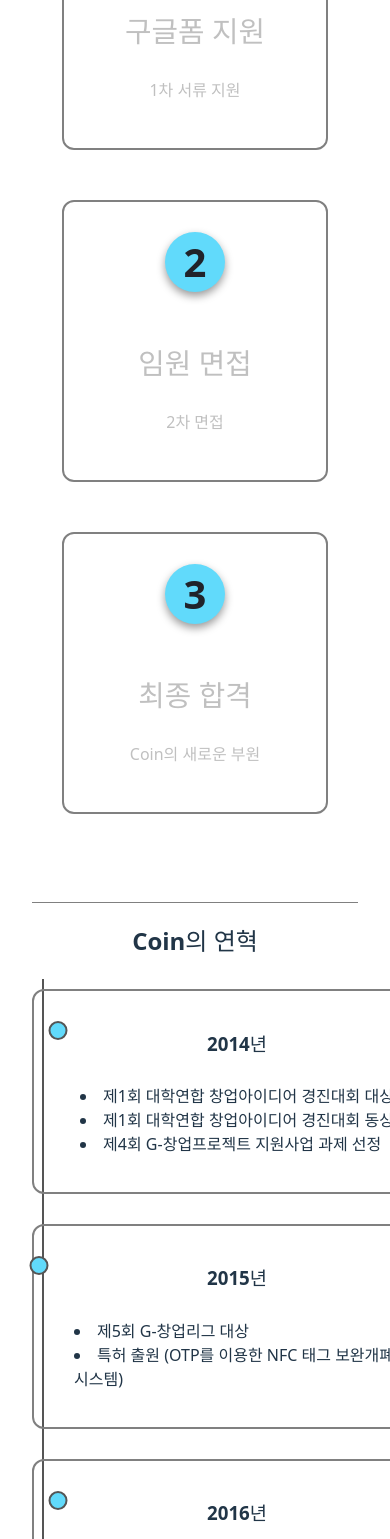
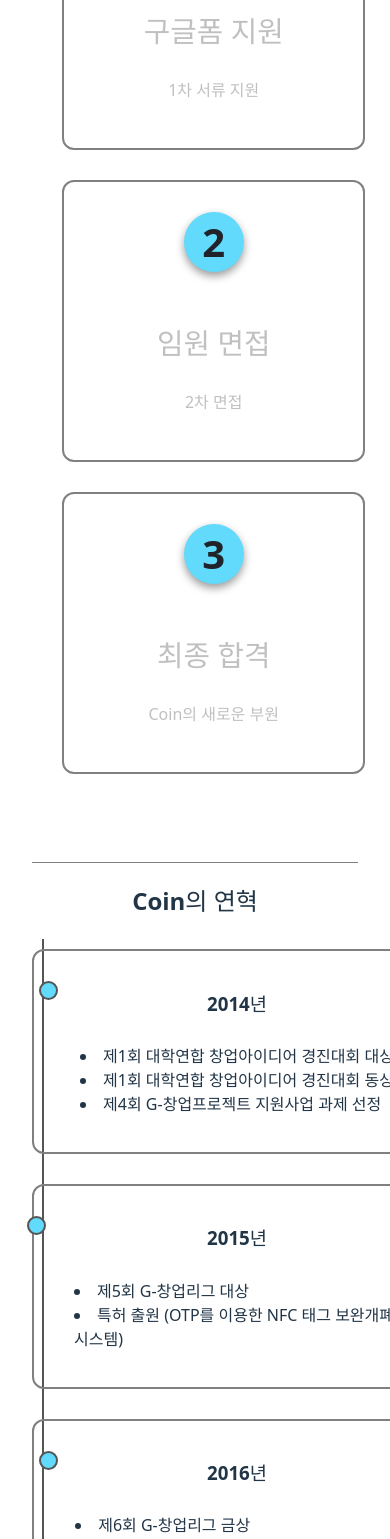
Before and after one commit to wonjun7913/coinBlog, a React (Vite) app: page / in a window 390 px wide. Shown: the part 3437-4976 px from the top of the page. Built offline with nearby package versions, Linux system fonts and the light colour scheme.

Commit message:
ver 1.4 History

```diff
--- a/src/App.css
+++ b/src/App.css
@@ -65,10 +65,9 @@ hr {
 }
 .stat-item {
   min-width: 200px;
-  /* .common-card-style 적용 */
-  border: 2px solid gray; /* gray 테두리 추가: 2px 두께, solid 스타일, 보라색 */
   border-radius: 10px;
   transition: transform 0.3s ease;
+  border: 2px solid gray;
 }
 .stat-item:hover {
   transform: translateY(-5px);
@@ -95,11 +94,11 @@ hr {
   color: #eee;
   margin-top: 0px;
   margin-bottom: 30px;
-  /* .common-card-style 적용 */
   border-radius: 10px;
   transition: transform 0.3s ease;
   border: 2px solid gray;
 }
+
 .info-box h3 {
   color: white;
   font-size: 1.8em;
@@ -151,13 +150,13 @@ hr {
   max-width: 1000px;
   margin: 0 auto;
 }
+/* 모집 절차 섹션 (수정) */
 .step-item {
   width: 280px;
   padding: 30px;
   display: flex;
   flex-direction: column;
   align-items: center;
-  /* .common-card-style 적용 */
   border-radius: 12px;
   border: 2px solid grey;
   transition: transform 0.3s ease;
@@ -212,37 +211,34 @@ hr {
 
 .footer-section {
   /* 기존 스타일 */
-  padding-bottom: 150px; /* 여기 값 수정 */
+  padding-bottom: 70px; /* 여기 값 수정 */
 }
 
+/* 연혁 타임라인 (전체 수정 및 추가) */
 .timeline {
-  display: flex; /* flexbox를 사용해 항목을 세로로 정렬 */
+  display: flex;
   flex-direction: column;
-  position: relative; /* 자식 요소인 선(before)의 기준 */
+  position: relative;
   margin: 0 auto;
   max-width: 800px;
 }
 
-/* 타임라인의 중심선 */
 .timeline::before {
   content: '';
   position: absolute;
   top: 0;
-  left: 50%; /* 컨테이너의 중앙에 위치 */
+  left: 50%;
   width: 2px;
   height: 100%;
-  background-color: #555; /* 선 색상 */
+  background-color: #555;
   transform: translateX(-50%);
 }
-
 .timeline-item {
-  width: 50%; /* 각 항목이 부모 너비의 절반을 차지 */
+  width: 50%;
   padding: 20px;
   position: relative;
   margin-bottom: 20px;
   transition: transform 0.3s ease;
-
-  /* .common-card-style 적용 */
   border-radius: 12px;
   border: 2px solid grey;
 }
@@ -250,66 +246,102 @@ hr {
 /* 타임라인 항목의 짝수/홀수 구분 */
 .timeline-item:nth-child(even) { /* 짝수 번째 항목은 오른쪽에 배치 */
   align-self: flex-end;
+  padding-left: 40px;
 }
 .timeline-item:nth-child(odd) { /* 홀수 번째 항목은 왼쪽에 배치 */
   align-self: flex-start;
+  padding-right: 40px;
 }
 
-/* 타임라인 점(마커) 추가 */
 .timeline-item::before {
   content: '';
   position: absolute;
   top: 30px;
   width: 15px;
   height: 15px;
-  background-color: #61dafb; /* React 로고 색상 */
+  background-color: #61dafb;
   border-radius: 50%;
   border: 2px solid #555;
   z-index: 1;
 }
 
-/* 짝수 번째 항목의 마커는 오른쪽에 위치 */
-.timeline-item:nth-child(even)::before {
-  left: -7.5px; /* 선 위에 오도록 조정 */
-  transform: translateX(-50%);
+/* 공통 카드 스타일 (추가) */
+.common-card-style {
+  border: 2px solid gray;
+  border-radius: 10px;
+  transition: transform 0.3s ease;
 }
 
-/* 홀수 번째 항목의 마커는 왼쪽에 위치 */
 .timeline-item:nth-child(odd)::before {
-  right: -7.5px; /* 선 위에 오도록 조정 */
-  transform: translateX(50%);
+  right: -7.5px;
+}
+.timeline-item:nth-child(even)::before {
+  left: -7.5px;
 }
 
 .timeline-item h3 {
   margin-bottom: 10px;
 }
-
 .timeline-item ul {
-  list-style-position: inside; /* 리스트 마커가 안쪽으로 오도록 */
+  list-style-position: inside;
   padding-left: 0;
   text-align: left;
 }
 
-/* 모바일 반응형 디자인 */
+/* 모바일 반응형 미디어 쿼리 (수정 및 추가) */
 @media (max-width: 768px) {
+  .hero-content h1 {
+    font-size: 2.5em;
+  }
+  .hero-content h2 {
+    font-size: 1.5em;
+  }
+  .statistics-section {
+    flex-direction: column;
+    gap: 15px;
+  }
+  .stat-item {
+    min-width: 100%;
+  }
+  .about-section .activity-cards {
+    flex-direction: column;
+    gap: 20px;
+  }
+  .recruitment-info-section {
+    grid-template-columns: 1fr;
+  }
+  .info-box {
+    margin-bottom: 20px;
+  }
+  .info-box h3 {
+    font-size: 1.5em;
+  }
+  .info-box ul li {
+    font-size: 1em;
+  }
+  .process-steps {
+    flex-direction: column;
+    align-items: center;
+    gap: 30px;
+    padding: 0 10px;
+  }
+  .step-item {
+    width: 90%;
+    max-width: 300px;
+  }
   .timeline::before {
-    left: 10px; /* 작은 화면에서는 선을 왼쪽으로 이동 */
+    left: 10px;
     transform: none;
   }
   .timeline-item {
-    width: 100%; /* 너비를 100%로 설정 */
-    align-self: flex-start !important; /* 모든 항목을 왼쪽에 배치 */
-    padding-left: 40px; /* 선과 내용 사이의 간격 */
+    width: 100%;
+    align-self: flex-start !important;
+    padding-left: 40px;
+    padding-right: 20px;
   }
-  /* 작은 화면에서는 마커를 모두 왼쪽에 배치 */
   .timeline-item::before {
-    left: 10px;
-    transform: none;
-  }
-  .timeline-item:nth-child(odd)::before,
-  .timeline-item:nth-child(even)::before {
+    left: 5px;
     right: auto;
-    left: 5px;
   }
 }
 
```
